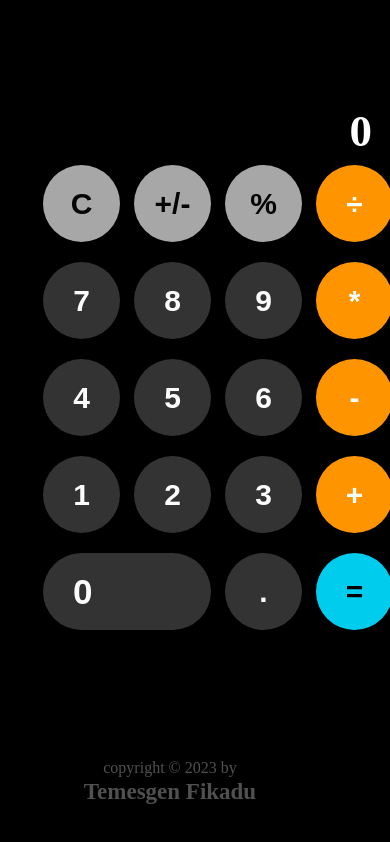
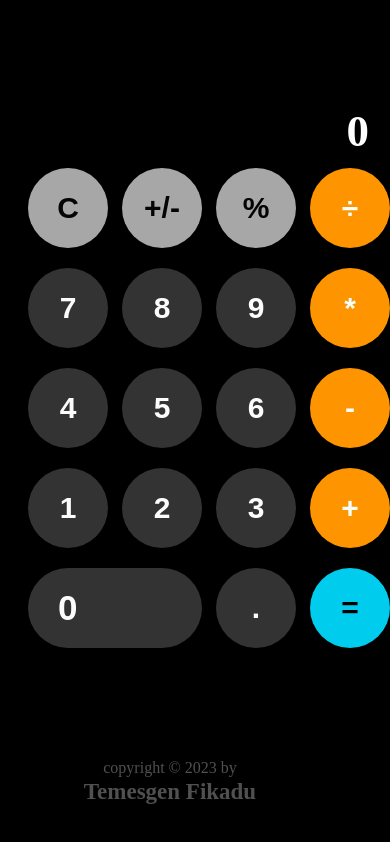
Before and after one commit to Temu-15/Calculator-App, a plain HTML site: page index.html in a window 390 px wide. Drawn offline with Linux system fonts and the light colour scheme.

Commit message:
Update styles.css

```diff
--- a/Css/styles.css
+++ b/Css/styles.css
@@ -5,6 +5,7 @@ body {
   background: #000;
   color: #fff;
   text-align: center;
+  overflow-x:none;
 }
 
 .calculator {
@@ -84,11 +85,11 @@ body {
   .calculator-grid {
    margin-top: 5rem;
     display: grid;
-    grid-template-rows: repeat(6, 77px);
-    grid-template-columns: repeat(4, 77px);
+    grid-template-rows: repeat(6, 80px);
+    grid-template-columns: repeat(4, 80px);
     grid-row-gap: 2rem;
     grid-column-gap: 1.4rem;
-    margin-left: 1.5rem;
+
   }
 
   .result {
```
